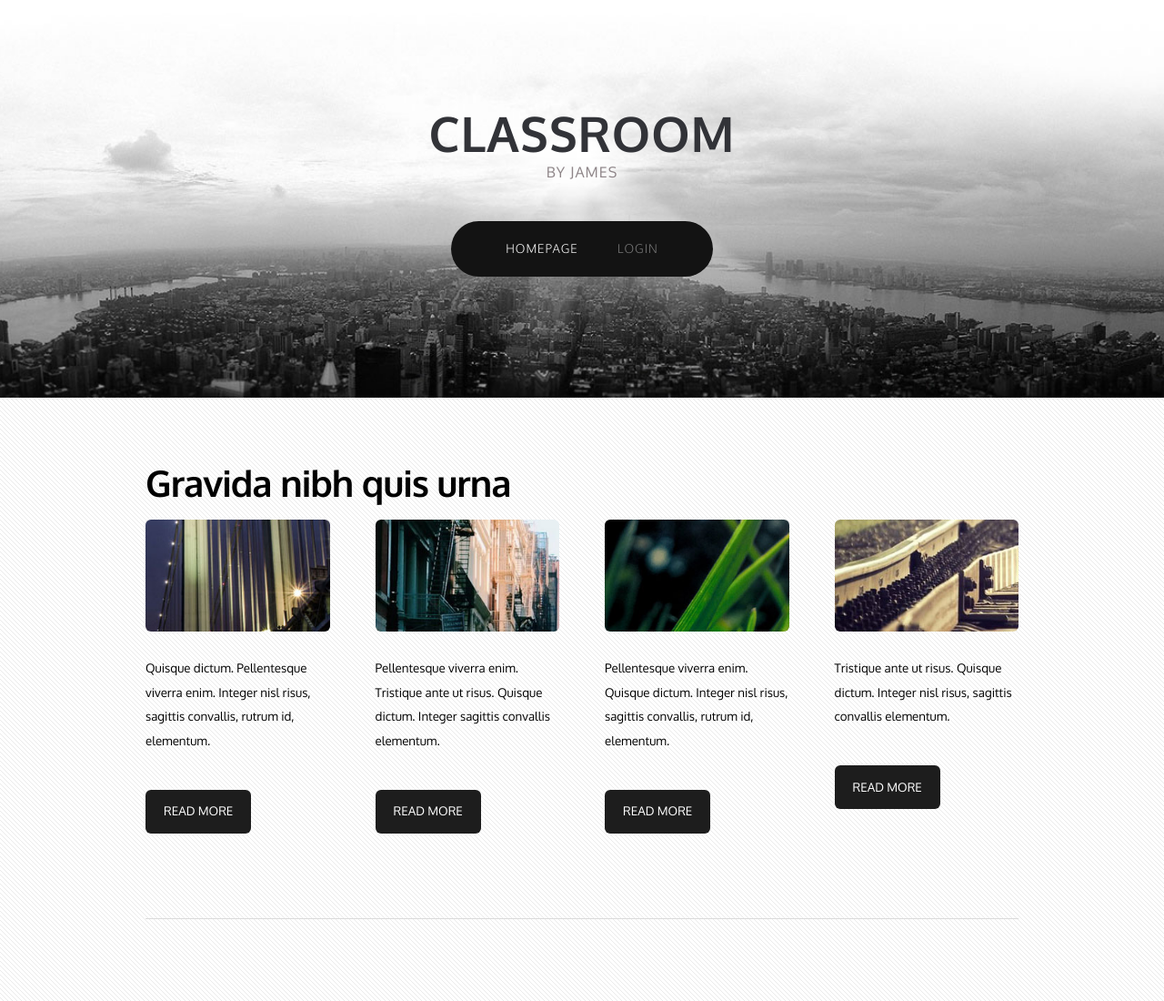
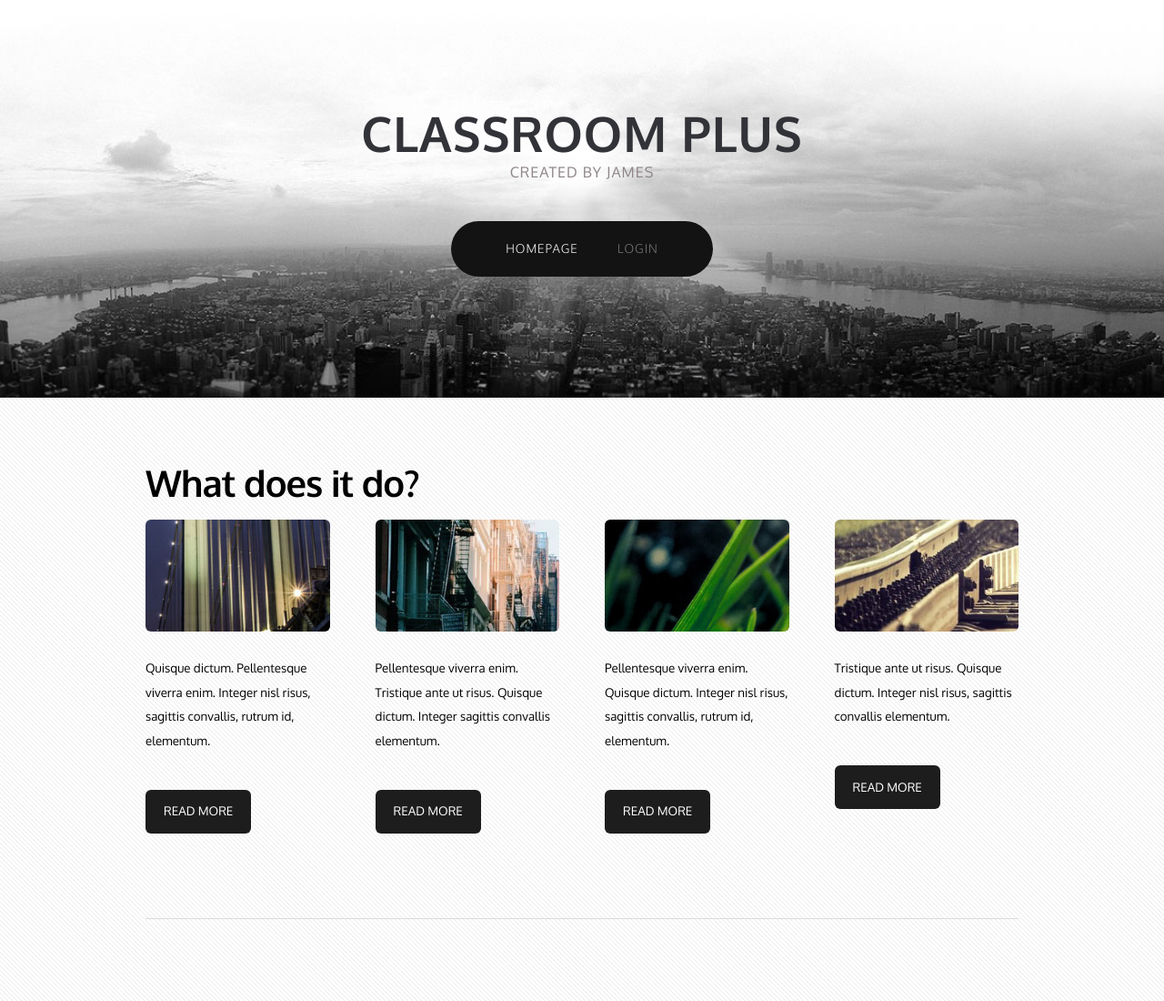
Before and after one commit to jopdop30/ClassBook, a plain HTML site: page index.html in a window 1280 px wide. Shown: the top 1100 px of the page at 91% size. Drawn offline with nearby package versions, Linux system fonts and the light colour scheme.

Commit message:
Update index.html

```diff
--- a/index.html
+++ b/index.html
@@ -6,7 +6,7 @@
 -->
 <html>
 	<head>
-		<title>Classroom</title>
+		<title>Classroom PLus</title>
 		<meta http-equiv="content-type" content="text/html; charset=utf-8" />
 		<meta name="description" content="" />
 		<meta name="keywords" content="" />
@@ -31,8 +31,8 @@
 
 				<!-- Logo -->
 					<div id="logo">
-						<h1><a href="#">Classroom</a></h1>
-						<span>by James</span>
+						<h1><a href="#">Classroom Plus</a></h1>
+						<span>Created by James</span>
 					</div>
 
 				<!-- Nav -->
@@ -51,7 +51,7 @@
 		<div id="main">
 			<div class="container">
 				<header>
-					<h2>Gravida nibh quis urna</h2>
+					<h2>What does it do?</h2>
 				</header>
 				<div class="row">
 					<div class="3u">
```
